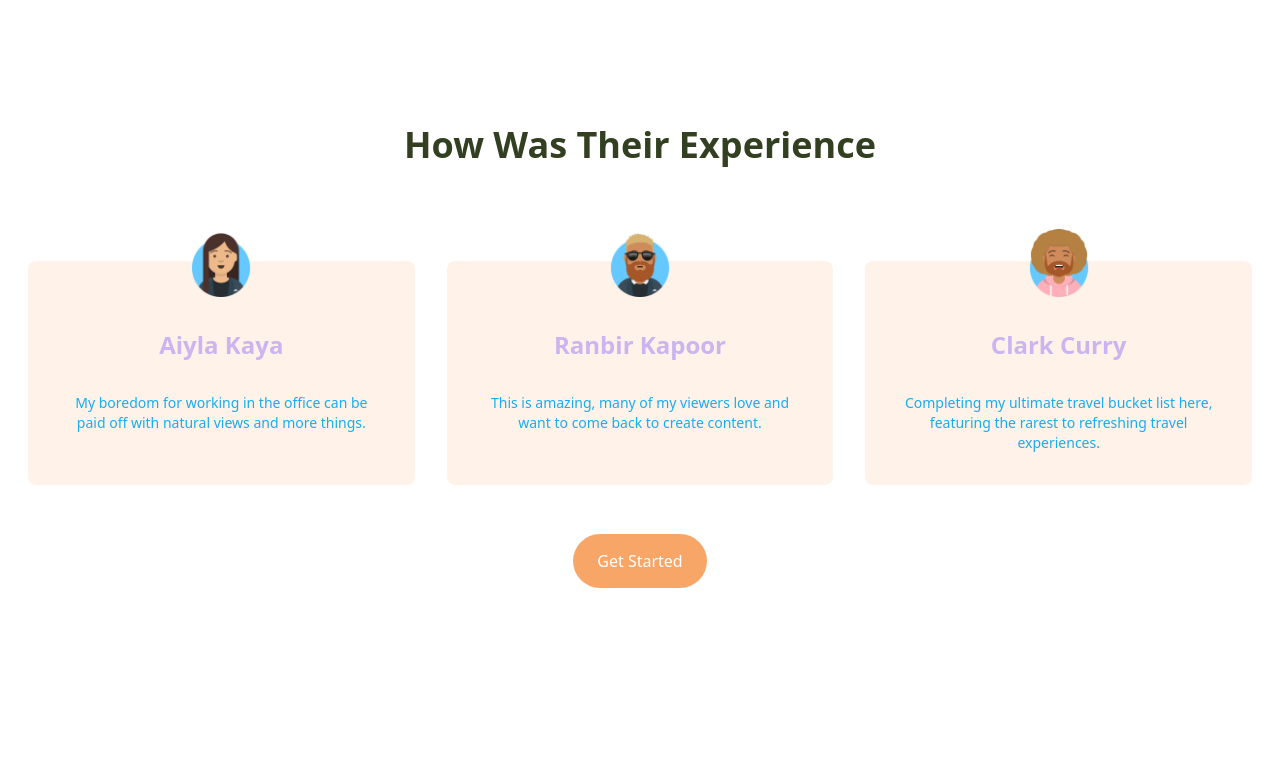
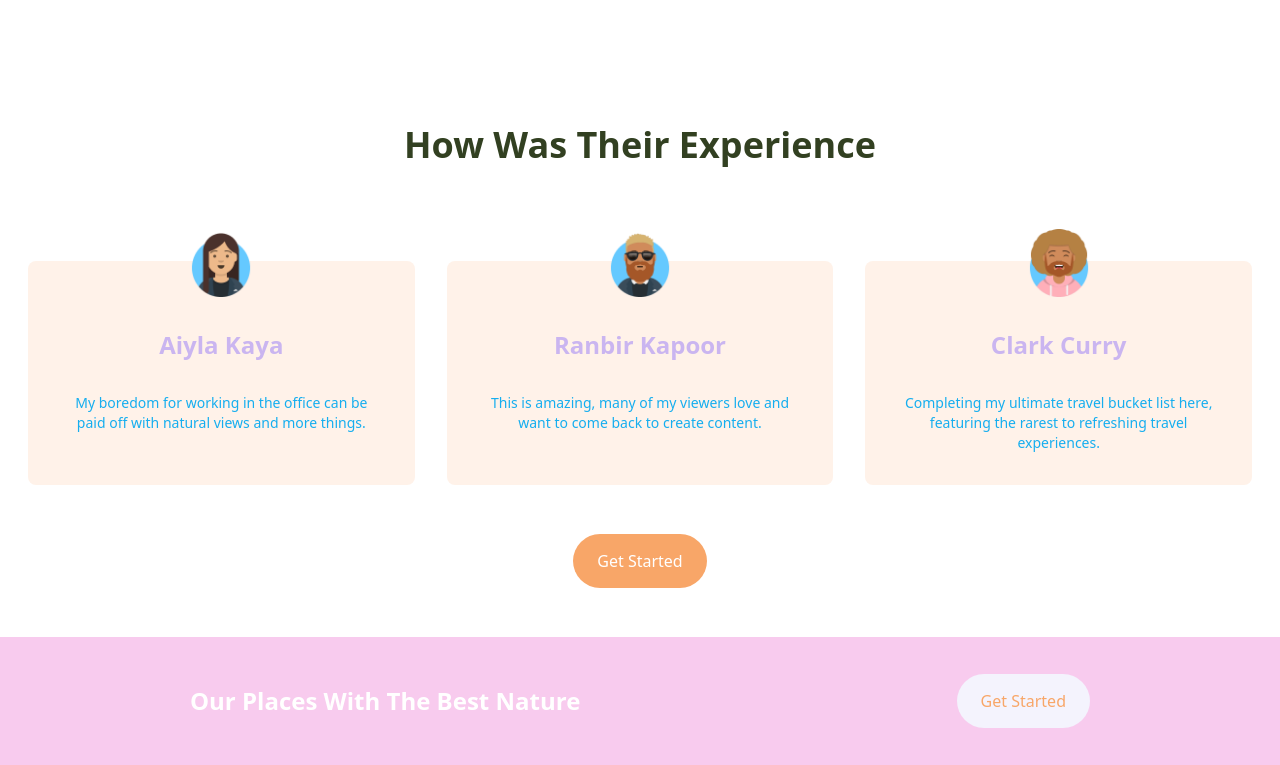
Before and after one commit to Abhay2412/TailwindLandingPageClone, a website: page index.html in a window 1280 px wide. Shown: the part 1617-2382 px from the top of the page. Before the commit the page ends 2254 px from the top, so only its background shows below. Drawn offline with Linux system fonts and the light colour scheme.

Commit message:
Finish the advertising section

```diff
--- a/index.html
+++ b/index.html
@@ -179,5 +179,18 @@
             </div>
         </div>
     </section>
+    <!-- Announcement -->
+    <section id="announcement" class="bg-classicRose">
+        <!-- Flex Container -->
+        <div class="container flex flex-col items-center justify-between px-10 py-26 mx-auto space-y-12 md:py-12 md:flex-row md:space-y-0">
+            <h2 class="text-6xl font-bold leading-tight text-center text-white md:text-2xl md:max-w-xl md:text-left">
+                Our Places With The Best Nature
+            </h2>
+            <!-- Button -->
+            <div>
+                <a href="#" class="p-4 px-6 text-sandyBrown bg-lightSoap rounded-full shadow-4xl baseline hover:bg-brightRedSuperLight">Get Started</a>
+            </div>
+        </div>
+    </section>
 </body>
 </html>
--- a/tailwind.config.js
+++ b/tailwind.config.js
@@ -31,6 +31,8 @@ module.exports = {
         veryLightPumpkin: "#FFF2E9",
         mediumPurple: "#CAB5F0",
         buttonBlue: "#16AEEF",
+        classicRose: "#F8CBEE",
+        lightSoap: "#F4F3FD",
         // Color Scheme 2 for Camping
         sandyBrown: "#F8A668",
         sandyBrownLight: "#FCD3B4",
```
Also changed, not shown: css/main.css.
